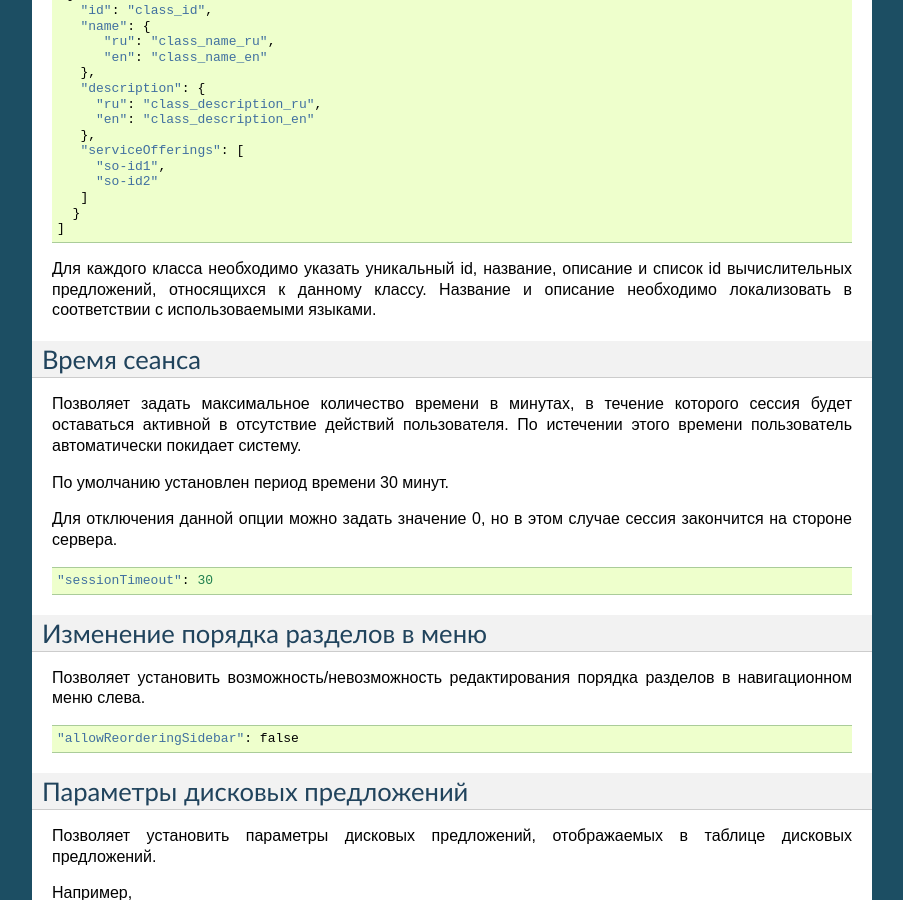
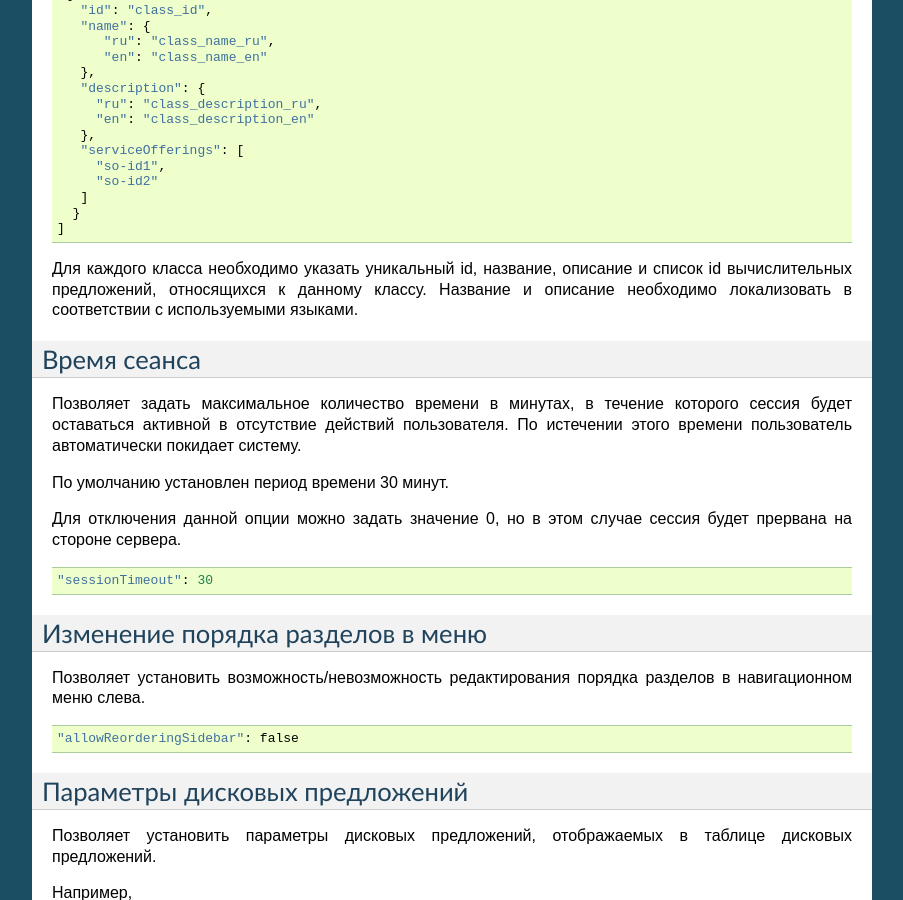
Before and after one commit to MaslovaEV/RU_CloudStack-UI, a Sphinx documentation site: the page built from RUdocs/source/CSUI-ConfigGuide.rst, in a window 1280 px wide and 900 px high, scrolled down 2410 px. Shown: the whole window, without its empty margins (198-1101 px from the left). Built offline with Sphinx 7.4.7, drawn with Linux system fonts in a browser that asks for light colours.

Commit message:
Update CSUI-ConfigGuide.rst

```diff
--- a/RUdocs/source/CSUI-ConfigGuide.rst
+++ b/RUdocs/source/CSUI-ConfigGuide.rst
@@ -155,7 +155,7 @@
    }
  ]
 
-Для каждого класса необходимо указать уникальный id, название, описание и список id вычислительных предложений, относящихся к данному классу. Название и описание необходимо локализовать в соответствии с использоваемыми языками.
+Для каждого класса необходимо указать уникальный id, название, описание и список id вычислительных предложений, относящихся к данному классу. Название и описание необходимо локализовать в соответствии с используемыми языками.
 
 Время сеанса
 ---------------
@@ -164,7 +164,7 @@
 
 По умолчанию установлен период времени 30 минут.
 
-Для отключения данной опции можно задать значение 0, но в этом случае сессия закончится на стороне сервера.
+Для отключения данной опции можно задать значение 0, но в этом случае сессия будет прервана на стороне сервера.
 
 ::
 
```
